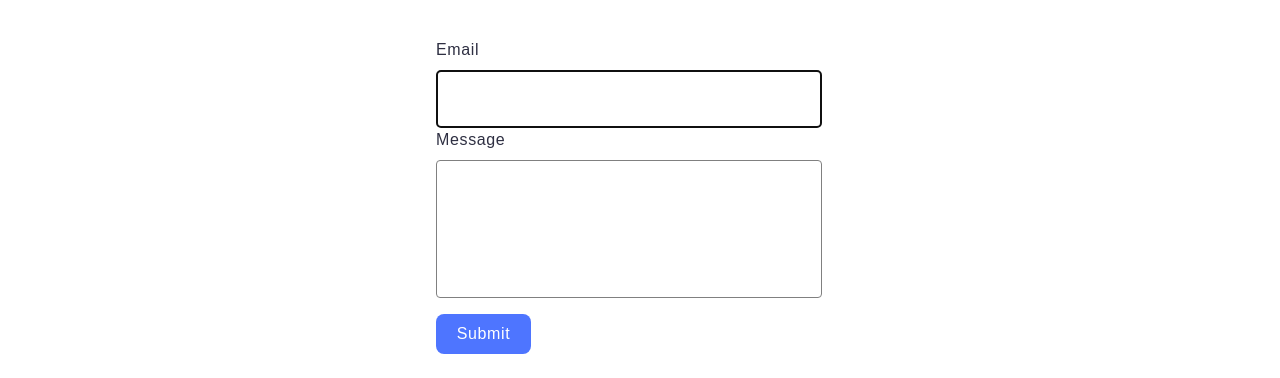
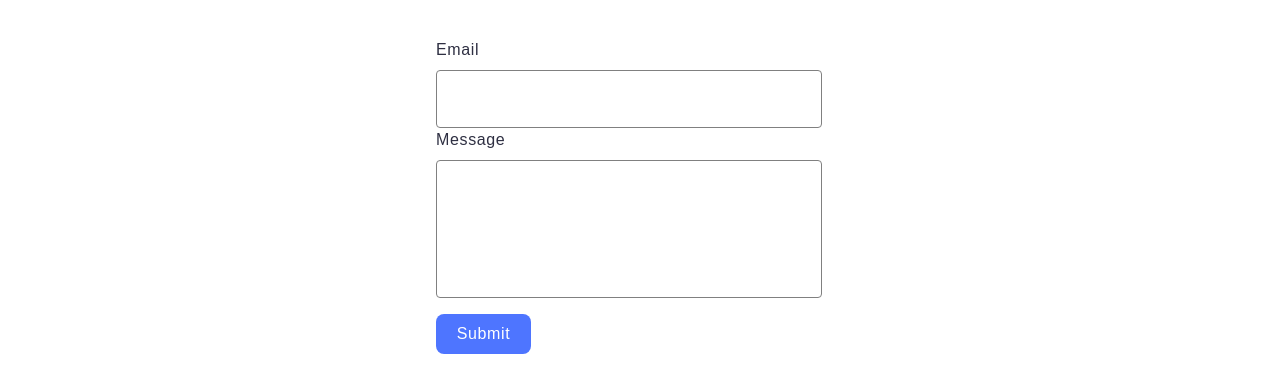
Before and after one commit to RuslanKravets99/goit-js-hw-09, a website built with Vite: page src/index.html in a window 1280 px wide. Shown: the part 682-1060 px from the top of the page. Built offline with nearby package versions, Linux system fonts and the light colour scheme; what simplelightbox would draw is missing.

Commit message:
home-work

```diff
--- a/src/css/form-styles.css
+++ b/src/css/form-styles.css
@@ -31,12 +31,22 @@
   border: 1px solid #808080;
   border-radius: 4px;
   resize: none;
-  font-family: inherit;
   width: 360px;
   height: 40px;
   margin-top: 8px;
+  font-family: var(--font-family);
+  font-weight: 400;
+  font-size: 16px;
+  line-height: 150%;
+  letter-spacing: 0.04em;
+  color: #2e2f42;
+  outline: none;
 }
 
+.feedback-form input:hover,
+.feedback-form textarea:hover {
+  border: 1px solid #000;
+}
 
 .feedback-form textarea {
   min-height: 120px;
```
